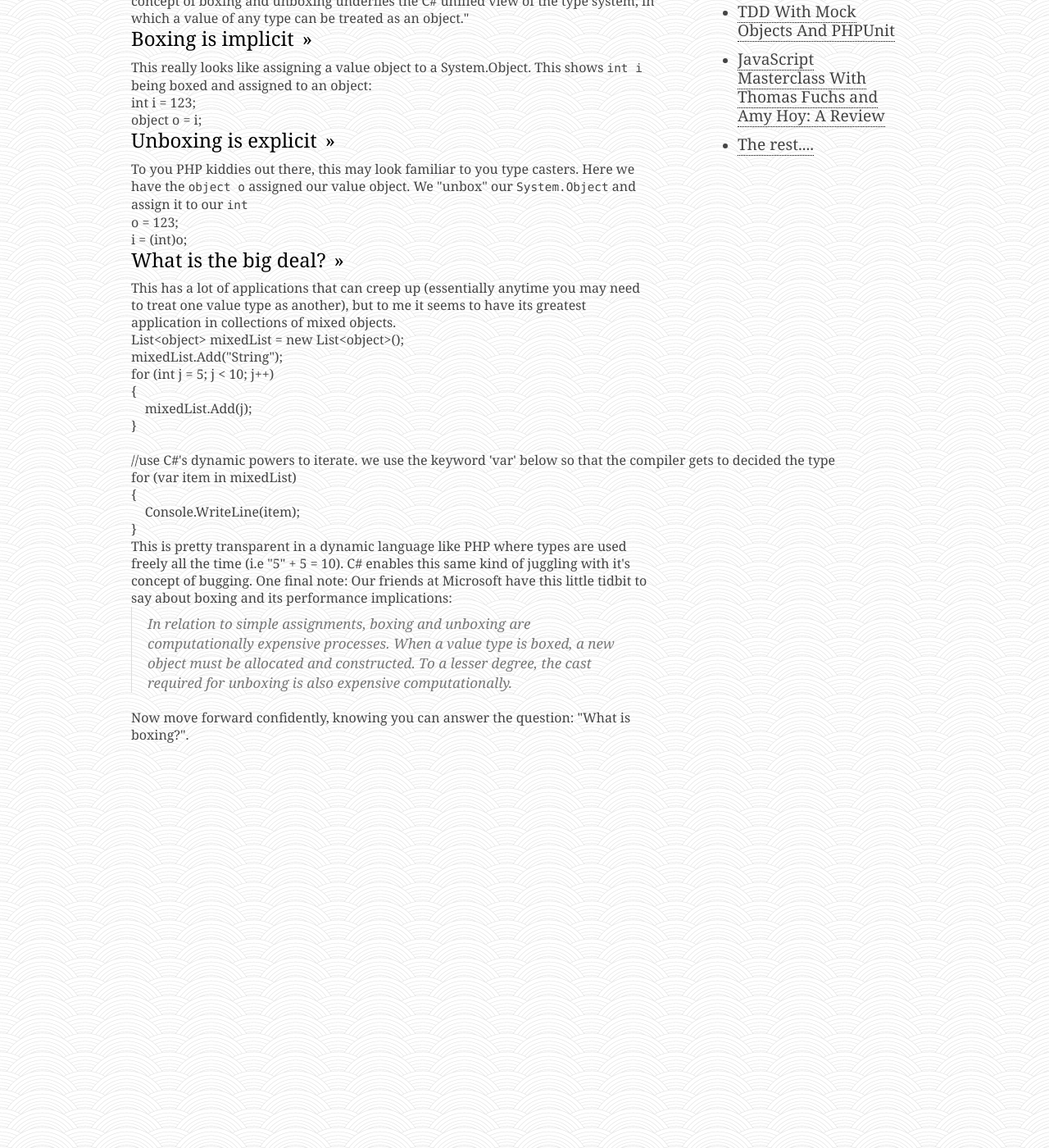
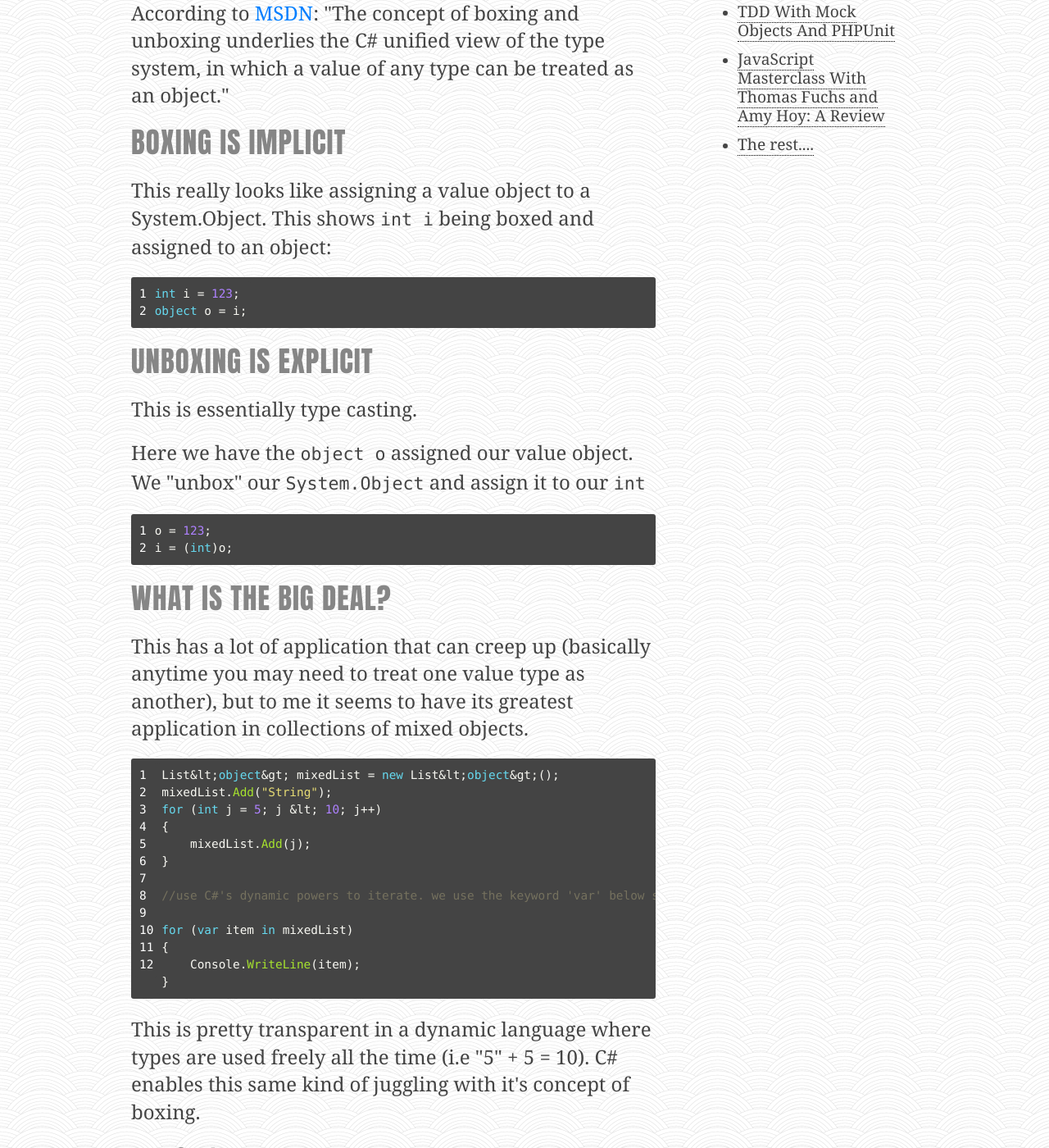
Before and after one commit to brianium/old-site, a Jekyll site: the page built from _posts/2011-12-28-c-sharp-what-the-dag-is-boxing.html, in a window 1280 px wide and 1400 px high, scrolled down 445 px. Shown: the whole window at 82% size. Built offline with Jekyll 4.4.1, drawn with Linux system fonts in a browser that asks for light colours; some of the changed text lies outside the part shown.

Commit message:
removed some irrelevant posts and updated boxing article

```diff
--- a/_posts/2011-12-28-c-sharp-what-the-dag-is-boxing.html
+++ b/_posts/2011-12-28-c-sharp-what-the-dag-is-boxing.html
@@ -22,30 +22,32 @@ meta:
   _thumbnail_id: '1220'
   _wp_old_slug: c-what-the-dag-is-boxing
 ---
-I was recently asked to explain what boxing in C# is. Well I couldn't give an answer on the spot so here I am reporting my findings. It is a pretty simple concept, and one that is probably used a lot without realizing it. According to <a href="http://msdn.microsoft.com/en-us/library/yz2be5wk.aspx" target="_blank">MSDN</a>: "The concept of boxing and unboxing underlies the C# unified view of the type system, in which a value of any type can be treated as an object."
+<p>I was recently asked to explain what boxing in C# is. Well I couldn't give an answer on the spot so here I am reporting my findings. It is a pretty simple concept, and one that is probably used a lot without realizing it. According to <a href="http://msdn.microsoft.com/en-us/library/yz2be5wk.aspx" target="_blank">MSDN</a>: "The concept of boxing and unboxing underlies the C# unified view of the type system, in which a value of any type can be treated as an object."</p>
 
-<h4>Boxing is implicit</h4>
-This really looks like assigning a value object to a System.Object. This shows <code>int i</code> being boxed and assigned to an object:
+<h2>Boxing Is Implicit</h2>
+<p>This really looks like assigning a value object to a System.Object. This shows <code>int i</code> being boxed and assigned to an object:</p>
 
-<pre class="prettyprint">
+{% highlight csharp linenos %}
 int i = 123;
 object o = i;
-</pre>
+{% endhighlight %}
 
-<h4>Unboxing is explicit</h4>
-To you PHP kiddies out there, this may look familiar to you type casters.
+<h2>Unboxing Is Explicit</h2>
+<p>This is essentially type casting.</p>
 
-Here we have the <code>object o</code> assigned our value object. We "unbox" our <code>System.Object</code> and assign it to our <code>int</code>
+<p>
+  Here we have the <code>object o</code> assigned our value object. We "unbox" our <code>System.Object</code> and assign it to our <code>int</code>
+</p>
 
-<pre class="prettyprint">
+{% highlight csharp linenos %}
 o = 123;
 i = (int)o;
-</pre>
+{% endhighlight %}
 
-<h4>What is the big deal?</h4>
-This has a lot of applications that can creep up (essentially anytime you may need to treat one value type as another), but to me it seems to have its greatest application in collections of mixed objects.
+<h2>What Is The Big Deal?</h2>
+<p>This has a lot of application that can creep up (basically anytime you may need to treat one value type as another), but to me it seems to have its greatest application in collections of mixed objects.</p>
 
-<pre class="prettyprint">
+{% highlight csharp linenos %}
 List&lt;object&gt; mixedList = new List&lt;object&gt;();
 mixedList.Add("String");
 for (int j = 5; j &lt; 10; j++)
@@ -58,14 +60,14 @@ for (var item in mixedList)
 {
     Console.WriteLine(item);
 }
-</pre>
+{% endhighlight %}
 
-This is pretty transparent in a dynamic language like PHP where types are used freely all the time (i.e "5" + 5 = 10). C# enables this same kind of juggling with it's concept of bugging.
+<p>This is pretty transparent in a dynamic language where types are used freely all the time (i.e "5" + 5 = 10). C# enables this same kind of juggling with it's concept of boxing.</p>
 
-One final note:
-Our friends at Microsoft have this little tidbit to say about boxing and its performance implications:
-<blockquote class="superquote">
-In relation to simple assignments, boxing and unboxing are computationally expensive processes. When a value type is boxed, a new object must be allocated and constructed. To a lesser degree, the cast required for unboxing is also expensive computationally.
+<p>One final note:</p>
+<p>Our friends at Microsoft have this little tidbit to say about boxing and its performance implications:</p>
+<blockquote>
+<p>In relation to simple assignments, boxing and unboxing are computationally expensive processes. When a value type is boxed, a new object must be allocated and constructed. To a lesser degree, the cast required for unboxing is also expensive computationally.</p>
 </blockquote>
 
-Now move forward confidently, knowing you can answer the question: "What is boxing?".
+<p>Now move forward confidently, knowing you can answer the question: "What is boxing?".</p>
--- a/_posts/2012-01-08-aspnet-server-controls.html
+++ b/_posts/2012-01-08-aspnet-server-controls.html
@@ -1,6 +1,6 @@
 ---
 layout: post
-title: ASP.NET Server Controls
+title: An Introduction To ASP.NET Server Controls
 tags:
 - .NET
 - ASP.NET
```
Also changed, not shown: other parts of _posts/2011-12-28-c-sharp-what-the-dag-is-boxing.html (+1 -1 lines), _layouts/default.html (+6 -4 lines), _posts/2012-01-04-getting-started-with-visual-web-developer-express.html (deleted, +0 -117 lines), _posts/2012-01-04-introducing-30-days-of-asp-net-the-series.html (deleted, +0 -33 lines), _posts/2012-01-05-30-days-of-asp-net-your-first-project.html (deleted, +0 -126 lines), _posts/2012-01-06-30-days-of-asp-netadding-style.html (deleted, +0 -140 lines), 9 other files.
